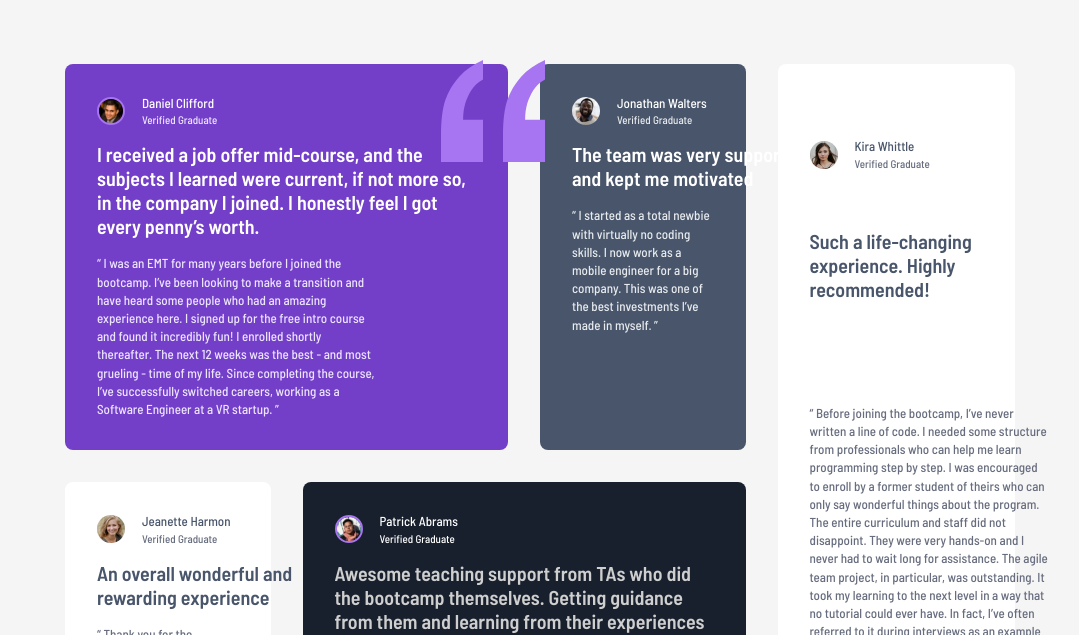
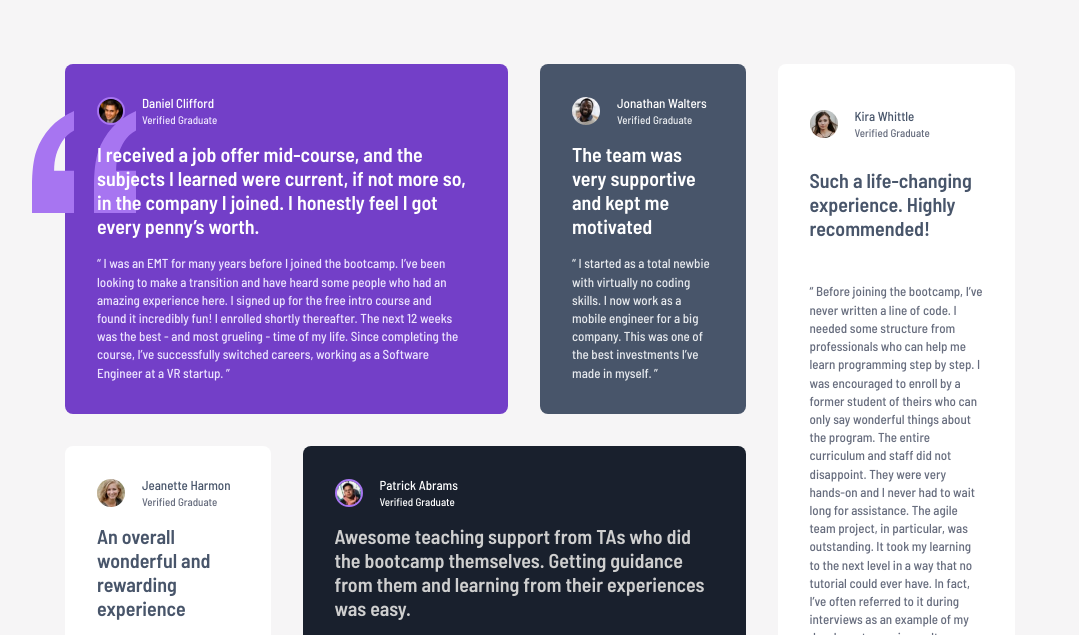
Before and after one commit to nerbertb/FEM-Testimonial-grid, a React (Vite) app: page / in a window 1280 px wide. Shown: the part 165-800 px from the top of the page, without its empty margins (100-1179 px from the left). Built offline with nearby package versions, Linux system fonts and the light colour scheme.

Commit message:
fix: max-w on Kira for lg media

```diff
--- a/src/components/Home.jsx
+++ b/src/components/Home.jsx
@@ -20,16 +20,19 @@ function Home() {
                 Verified Graduate
               </h4>
             </div>
-            <div className="hidden sm:flex sm:absolute lg:left-[541px] left-104">
-              <img
+            <div className="hidden sm:flex ">
+              <div className='sm:absolute left-104 lg:left-33'>
+                  <img
                 src="bg-pattern-quotation.svg"
                 alt=""
                 className=""
               />
+              </div>
+
             </div>
           </div>
 
-          <div className="text-xl/[120%] text-white barlow-semi-condensed-semibold min-w-[241px] sm:max-w-[583px] sm:grid sm:col-span-2 sm:z-1">
+          <div className="text-xl/[120%] text-white barlow-semi-condensed-semibold max-w-[241px] sm:max-w-[583px] sm:grid sm:col-span-2 sm:z-1">
             I received a job offer mid-course, and the subjects I learned were
             current, if not more so, in the company I joined. I honestly feel I
             got every penny’s worth.
@@ -64,7 +67,7 @@ function Home() {
               </h4>
             </div>
           </div>
-          <div className="text-xl/[120%] text-white barlow-semi-condensed-semibold min-w-[241px]">
+          <div className="text-xl/[120%] text-white barlow-semi-condensed-semibold max-w-[241px]">
             The team was very supportive and kept me motivated
           </div>
           <div className="text-[13px]/[140%] text-[#E7EAEE] barlow-semi-condensed-medium">
@@ -92,7 +95,7 @@ function Home() {
               </h4>
             </div>
           </div>
-          <div className="text-xl/[120%] text-[#48556A] barlow-semi-condensed-semibold min-w-[241px]">
+          <div className="text-xl/[120%] text-[#48556A] barlow-semi-condensed-semibold max-w-[241px]">
             An overall wonderful and rewarding experience
           </div>
           <div className="text-[13px]/[140%] text-[#676D7E] barlow-semi-condensed-medium">
@@ -119,7 +122,7 @@ function Home() {
               </h4>
             </div>
           </div>
-          <div className="text-xl/[120%] text-[#CFCFCF] barlow-semi-condensed-semibold min-w-[241px] sm:max-w-[583px] sm:grid sm:col-span-2">
+          <div className="text-xl/[120%] text-[#CFCFCF] barlow-semi-condensed-semibold max-w-[241px] sm:max-w-[583px] sm:grid sm:col-span-2">
             Awesome teaching support from TAs who did the bootcamp themselves.
             Getting guidance from them and learning from their experiences was
             easy.
@@ -153,7 +156,7 @@ function Home() {
               </h4>
             </div>
           </div>
-          <div className="text-xl/[120%] text-[#48556A] barlow-semi-condensed-semibold min-w-[241px]">
+          <div className="text-xl/[120%] text-[#48556A] barlow-semi-condensed-semibold max-w-[241px] sm:max-w-[583px]">
             Such a life-changing experience. Highly recommended!
           </div>
           <div className="text-[13px]/[140%] text-[#676D7E] barlow-semi-condensed-medium">
```
